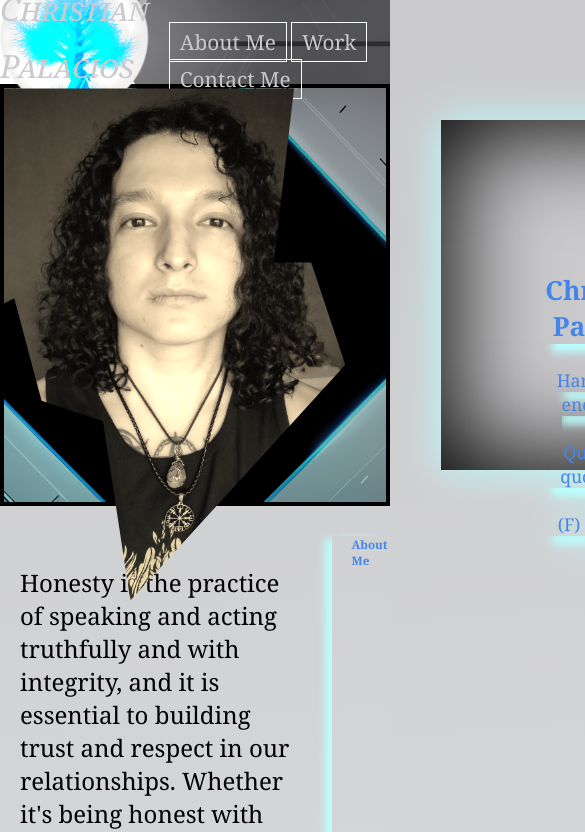
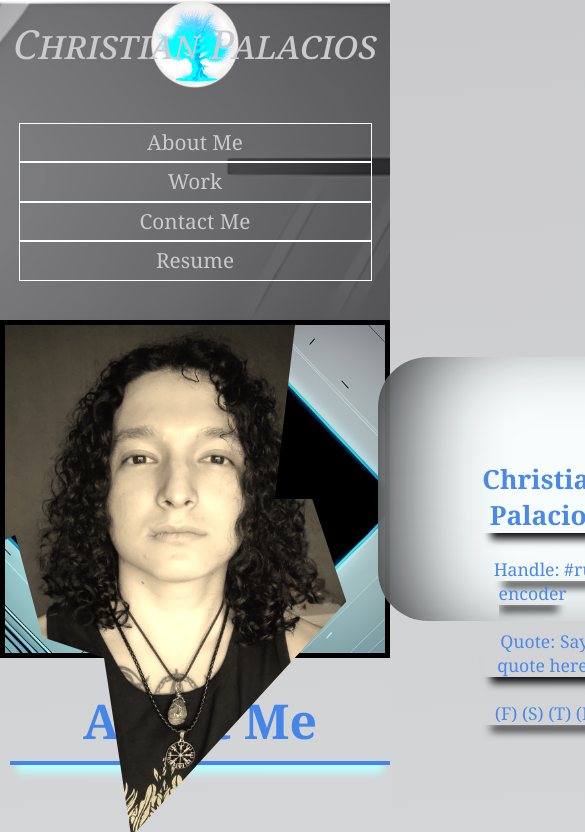
Before and after one commit to rune-encoder/Portfolio-v1, a plain HTML site: page index.html in a window 390 px wide. Shown: the top 832 px of the page, 585 px wide, since content can reach past the window. Drawn offline with Linux system fonts and the light colour scheme.

Commit message:
Added Feature: Responsive and Adaptive Display

```diff
--- a/assets/style.css
+++ b/assets/style.css
@@ -99,9 +99,8 @@ nav a:hover {
     margin: 17px;
     /*Text Style - After Hover: Nav Links*/
     color: var(--light);
-    text-shadow: 2px 2px 2px var(--tertiary);
+    text-shadow: 2px 2px 2px var(--dark);
 }
-
 /*!!!End of Header Section!!!*/
 
 /*Main Section Container: Contains Background, Profile Photo, Basic Summary*/
@@ -109,15 +108,13 @@ nav a:hover {
     /*Background Image and Style - Main Container and Background*/
     background-image: url("../assets/images/main-background.png"), linear-gradient(27deg, var(--secondary) 0%, var(--medium) 100%);
     background-blend-mode: multiply;
-    background-color: var(--medium);
     background-position: center;
     background-repeat: no-repeat;
     background-size: cover;
     /*Border Style - Main Container and Background*/
-    border: 0.5vh var(--dark) solid;
+    border: 5px var(--dark) solid;
     /*Block Dimensions - Main Container and Background*/
-    height: 50vh;
-    padding: 0;
+    height: 40vh;
     /*Display Behavior - Main Container and Background*/
     display: flex;
     justify-content: space-between;
@@ -130,33 +127,34 @@ section figure img {
     filter: drop-shadow(30px 30px 15px #9206e2);
     filter: grayscale(50%) sepia(75%);
     /*Block Dimensions - Profile Photo*/
-    margin: 0 5rem 0 0;
+    margin: 0 1rem 0 0;
     max-height: 512px;
 }
 
 /*Main Section: Basic Summary */
 hgroup {
     /*Background Style - Summary*/
-    background-color: var(--medium);
-    box-shadow: inset 0px 0px 100px 10px var(--dark);
+    background-color: var(--light);
+    box-shadow: inset 65px 0px 100px -50px var(--dark);
     filter: drop-shadow(0px 0px 20px var(--secondary));
-    /* clip-path: polygon(50% 0%, 100% 50%, 50% 100%, 0 50%); */
+    border-radius: 50px 0 0 50px;
+    filter: opacity(95%);
     /*Text Style - Summary*/
     color: var(--primary);
     font-size: 110%;
     text-align: center;
     /*Block Dimensions - Summary*/
-    margin: 2rem 15rem 2rem 1rem;
-    padding: 8rem 5rem;
+    margin: 2rem 0 2rem 1rem;
+    padding: 5rem;
     /*Display Size - Summary*/
-    flex: 0 0 35%;
+    flex: 0 1 50%;
 }
 
 hgroup h2,
 hgroup span,
 hgroup p {
     margin: 1.5rem;
-    box-shadow: 0px 15px 8px -7px var(--secondary);
+    box-shadow: 0px 15px 8px -9px var(--dark);
 }
 /*!!!End of Main Section!!!*/
 
@@ -217,7 +215,7 @@ hgroup p {
     border-top: 5px solid var(--primary);
     border-left: 10px solid var(--secondary);
     /*Background Style - Individual Project Cards*/
-    background-size: 100%;
+    background-size: 125%;
     background-repeat: no-repeat;
     /*Text Style - Individual Project Cards*/
     text-decoration: none;
@@ -225,8 +223,9 @@ hgroup p {
     font-variant: small-caps;
     font-size: 1.1em;
     /*Cards Height - Individual Project Cards*/
-    height: 20em;
-    flex-basis: 48%;
+    /* min-height: 10em; */
+    min-height: 15em;
+    flex-basis: 47%;
     /*Block Dimensions - Individual Project Cards*/
     margin: 0.5rem;
     /*Display Behavior Inside Cards - Individual Project Cards*/
@@ -248,10 +247,11 @@ hgroup p {
     flex-basis: 95%;
 }
 
+/*Mouse Hover Effect - Project Cards: Links*/
 .cards:hover {
     /*Background Style - After Hover: Project Cards*/
     background-repeat: no-repeat;
-    background-size: 130%;
+    background-size: 135%;
     filter: contrast(140%);
     /*Border and Outline Style - After Hover: Project Cards*/
     box-shadow: inset 0px 0px 100px 10px var(--dark);
@@ -267,6 +267,7 @@ hgroup p {
     /*Background Style - Cards Headers*/
     background-color: var(--medium);
     color: var(--primary);
+    filter: opacity(90%);
     /*Blocks Dimensions and Position - Cards Headers*/
     margin-bottom: 10px;
     padding-left: 10px;
@@ -294,9 +295,9 @@ hgroup p {
     background-image: url(./images/00180.png), linear-gradient(175deg, var(--light) 0%, var(--primary) 100%);
 }
 /* End of Portfolio Project Images*/
-/*!!!End Work Section!!!*/
+/*!!!End of Work Section!!!*/
 
-/*Contact Me Section: Contains Address Links*/
+/*Contact Me Section Container: Contains Address Links*/
 #contactme address {
     /*Display Behavior - Contact Me Container*/
     display: flex;
@@ -304,11 +305,9 @@ hgroup p {
     align-items: center;
     /*Display Size - Contact Me Container*/
     height: 100%;
-
-
-    /* flex-flow: row wrap; */
   }
 
+/*Contact Me Individual Links*/
 #contactme a {
     /*Text Style - Contact Me: Links*/
     color: var(--medium);
@@ -331,6 +330,7 @@ hgroup p {
     transition: all 0.3s ease;
 }
 
+/*Mouse Hover Effect - Contact Me: Links*/
 #contactme a:hover {
     /*Background Style - After Hover: Contact Me Links*/
     background-image: url(./images/00178.png), linear-gradient(27deg, var(--secondary) 0%, var(--medium) 100%);
@@ -339,9 +339,101 @@ hgroup p {
     border: 0.1px solid var(--tertiary);
     outline-color: var(--primary);
     outline-offset: 17px;
+    z-index: 1;
     /*Box Dimension - After Hover: Contact Me Links*/
     margin: 17px;
     /*Text Style - After Hover: Contact Me Links*/
     color: var(--light);
     text-shadow: 2px 2px 2px var(--medium);
 }
+/*!!!End of Contact Me Section!!!*/
+
+/*Adaptive Layout to Viewport at 992px*/
+@media screen and (max-width: 992px) {
+
+    /*Header & Contents Within Section: Adjustments to Viewport*/
+    header {
+        height: 20rem;
+        display: block;
+        text-align: center;
+    }
+
+    header h1 {
+        font-size: 2.5rem;
+        margin: 0;
+        padding: 0.5rem;
+    }
+
+    nav {
+        display: flex;
+        align-items: center;
+        flex-flow: column wrap;
+        flex-basis: 90%;
+        padding: 0;
+        margin: 0;
+    }
+
+    nav a {
+        padding: 0;
+        margin: 1px;
+        width: 90%;
+    }
+    /*!!!End of Header Section: Adjustment!!!*/
+
+    /*Re-sizing Resources Headers and Containers*/
+    .resources h2,
+    .resources div {
+        flex-basis: 100%;
+    }
+
+    .resources h2 {
+        box-shadow: 0px 15px 8px -7px var(--secondary);
+        border-bottom: 4px solid var(--primary);
+        margin: 0 0 2.5rem 0;
+        padding: 0 0 0.5rem 0;
+        text-align: center;
+        font-size: 3rem;
+    }
+    /*!!!End of Resources Section: Resizing and Adjustment!!!*/
+
+    /*Contact Me & Contents Within Section: Display Adjustments*/
+    #contactme div {
+        margin: 20px 0 50px;
+    }
+
+    #contactme address {
+        justify-content: center;
+        flex-wrap: wrap;
+    }
+
+    #contactme a {
+        flex: 0 0 45%;
+    }
+    /*!!!End of Contact Me Section: Display Adjustments!!!*/
+}
+/*!!!End of Section: Adaptive Layout to Viewport at 992px!!!*/
+
+/*Adaptive Layout to Viewport at 768px*/
+  @media screen and (max-width: 768px) {
+
+    /*Project Cards: Stretch to fit content*/
+    .cards,
+    .cards:first-child {
+        flex-basis: 100%;
+    }
+
+    .cards:first-child {
+        min-height: 15em;
+    }
+
+    /*Contact Me & Contents Within Section: Display Adjustments*/
+    #contactme address {
+        display: block;
+    }
+
+    #contactme address a {
+        width: 93%;
+        text-align: center;
+    }
+}
+/*!!!End of Section: Adaptive Layout to Viewport at 768px!!!*/
```
